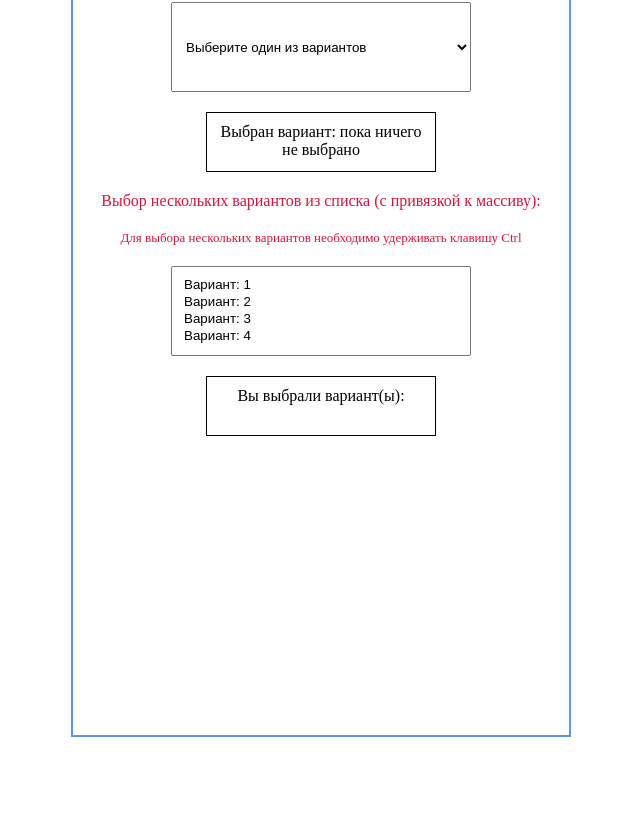
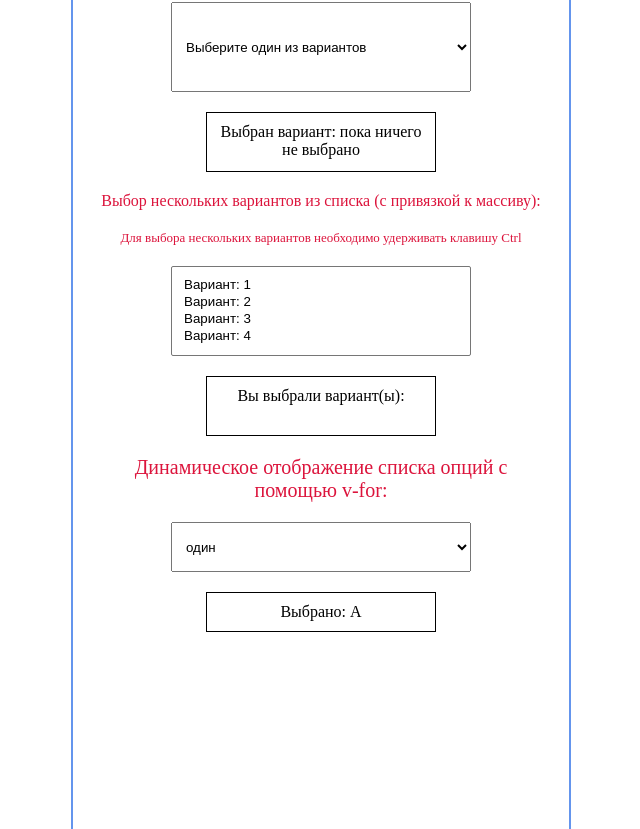
Before and after one commit to innamagkeeva/vue_components, a Vue app: page / in a window 1280 px wide. Shown: the part 4805-5634 px from the top of the page, without its empty margins (319-959 px from the left). Before the commit the page ends 5552 px from the top, so only its background shows below. Built offline with nearby package versions, Linux system fonts and the light colour scheme; the HTML template or start-up script is replaced by a standard one.

Commit message:
Динамическое отображение списка опций

```diff
--- a/src/components/WorkingWithForms.vue
+++ b/src/components/WorkingWithForms.vue
@@ -3,7 +3,11 @@ import { computed, ref } from 'vue'
 type BasChecked = true | false
 type BasCheckedNames = 'Jack' | 'John' | 'Mike'
 type BasSelectedColor = 'Красный' | 'Синий' | 'Зеленый' | 'цвет не выбран'
-// type BasTypeSelect = '1' | '2' | '3' | '4'
+type BasTypeSelect = '1' | '2' | '3' | '4'
+interface Option {
+  value: string
+  text: string
+}
 
 const message = ref<string>('')
 const multilineMessage = ref<string>('')
@@ -21,7 +25,14 @@ const checkedNamesText = computed(() => {
 const selectedColor = ref<BasSelectedColor>('цвет не выбран')
 
 const selectType = ref('')
-const typeSelect = ref<string[]>([])
+const typeSelect = ref<BasTypeSelect[]>([])
+
+const selected = ref<string>('A')
+const options = ref<Option[]>([
+  { text: 'один', value: 'A' },
+  { text: 'два', value: 'B' },
+  { text: 'три', value: 'C' },
+])
 </script>
 
 <template>
@@ -209,6 +220,28 @@ const typeSelect = ref<string[]>([])
       </select>
     </div>
     <div class="selectedOption">Вы выбрали вариант(ы): {{ typeSelect.join(', ') }}</div>
+    <p class="title">Динамическое отображение списка опций с помощью v-for:</p>
+    <div class="selectPlace">
+      <select
+        class="SelectStyle"
+        style="height: 50px"
+        v-model="selected"
+      >
+        <option
+          v-for="option in options"
+          :key="option.value"
+          :value="option.value"
+        >
+          {{ option.text }}
+        </option>
+      </select>
+    </div>
+    <div
+      class="selectedOption"
+      style="height: 40px"
+    >
+      Выбрано: {{ selected }}
+    </div>
   </div>
 </template>
 
@@ -222,7 +255,7 @@ const typeSelect = ref<string[]>([])
 
 .circuit {
   width: 500px;
-  height: 1600px;
+  height: 1800px;
   margin: 0 auto;
   margin-bottom: 10px;
   border: 2px solid cornflowerblue;
@@ -283,6 +316,7 @@ const typeSelect = ref<string[]>([])
   width: 300px;
   height: 90px;
   padding: 10px;
+  margin: 0 auto;
 }
 
 .selectedOption {
```
